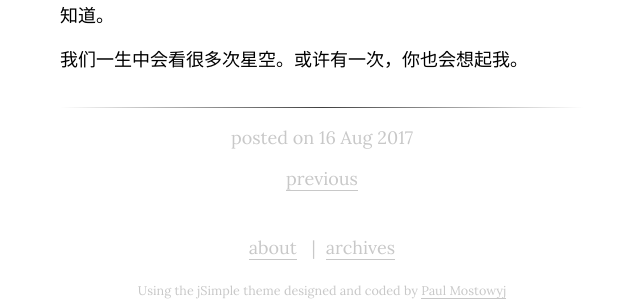
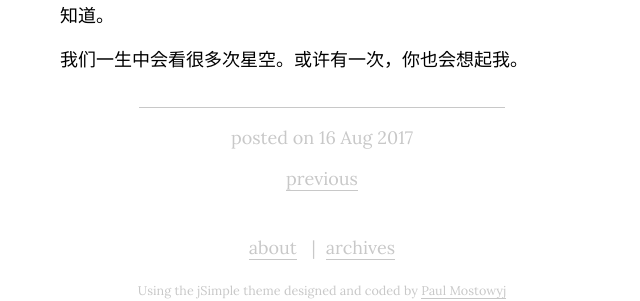
Before and after one commit to lingxz/writing-blog, a Jekyll site: the page built from index.html, in a window 1280 px wide. Shown: the part 1447-1748 px from the top of the page, without its empty margins (318-958 px from the left). Built offline with Jekyll 4.4.1, drawn with Linux system fonts in a browser that asks for light colours.

Commit message:
change hr styling

```diff
--- a/assets/css/main.css
+++ b/assets/css/main.css
@@ -118,13 +118,16 @@ legend {
 }
 
 hr {
-	margin: 1em 0;
+	/*margin: 1em 0;*/
+	margin: 1em auto;
 	height: 1px;
-	background-color: #2A2A2A;
-	background: linear-gradient(to right, rgba(0, 0, 0, 0), rgba(0, 0, 0, 0.75), rgba(0, 0, 0, 0));
+	/*background-color: #2A2A2A;*/
+	background-color: rgb(200, 200, 200);
+	width: 70%;
+/*	background: linear-gradient(to right, rgba(0, 0, 0, 0), rgba(0, 0, 0, 0.75), rgba(0, 0, 0, 0));
 	background: -o-linear-gradient(right, rgba(0, 0, 0, 0), rgba(0, 0, 0, 0.75), rgba(0, 0, 0, 0));
 	background: -moz-linear-gradient(right, rgba(0, 0, 0, 0), rgba(0, 0, 0, 0.75), rgba(0, 0, 0, 0));
-	background: -webkit-linear-gradient(right, rgba(0, 0, 0, 0), rgba(0, 0, 0, 0.75), rgba(0, 0, 0, 0));
+	background: -webkit-linear-gradient(right, rgba(0, 0, 0, 0), rgba(0, 0, 0, 0.75), rgba(0, 0, 0, 0));*/
 	border: none;
 }
 
```
